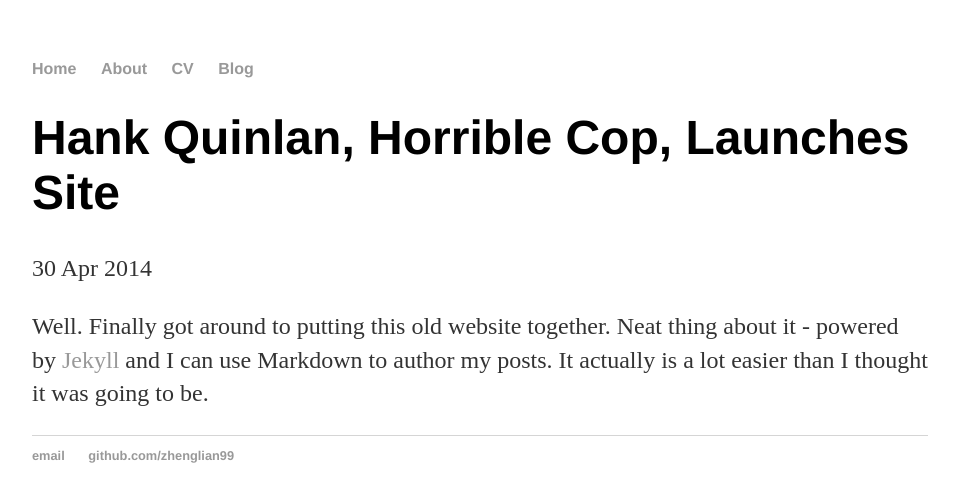
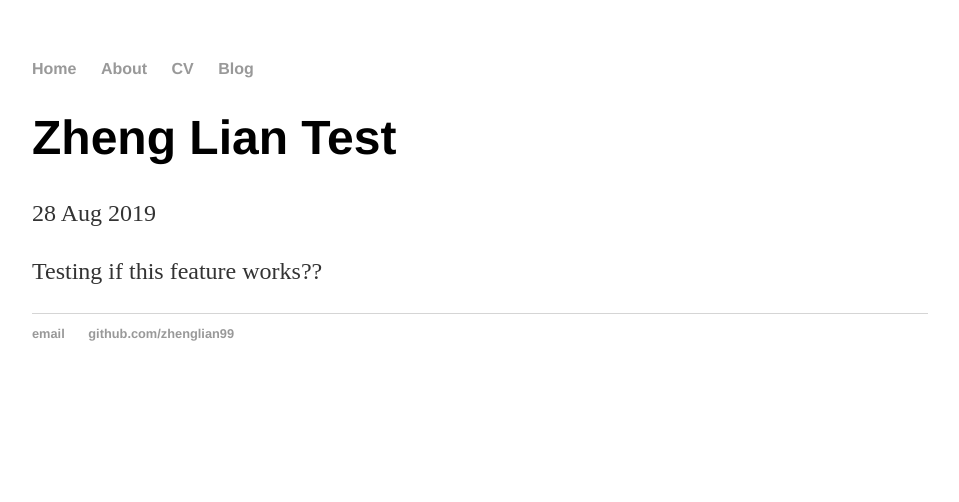
Before and after one commit to zhenglian99/zhenglian99.github.io, a Jekyll site: the page built from _posts/2014-04-30-hank-quinlan-site-launched.md, in a window 1280 px wide. Shown: the top 502 px of the page, without its empty margins (160-1119 px from the left). Built offline with Jekyll 4.4.1, drawn with Linux system fonts in a browser that asks for light colours.

Commit message:
updates
updates

```diff
--- a/_posts/2014-04-30-hank-quinlan-site-launched.md
+++ b/_posts/2014-04-30-hank-quinlan-site-launched.md
@@ -1,7 +1,7 @@
 ---
 layout: post
-title: "Hank Quinlan, Horrible Cop, Launches Site"
-date: 2014-04-30
+title: "Zheng Lian Test"
+date: 2019-08-28
 ---
 
-Well. Finally got around to putting this old website together. Neat thing about it - powered by [Jekyll](http://jekyllrb.com) and I can use Markdown to author my posts. It actually is a lot easier than I thought it was going to be.
+Testing if this feature works??
--- a/about/index.html
+++ b/about/index.html
@@ -5,7 +5,7 @@
 
 		<div class="about">
 			<h1>About</h1>
-			<p>My name is Zheng Lian, more info will come later</p>
+			<p>My name is Zheng Lian, more info will come later :)</p>
 
 			<ul class="contacts">
 				<li><a href="#">@TwitterHandle</a></li>
--- a/cv/index.html
+++ b/cv/index.html
@@ -1,6 +1,6 @@
 ---
 layout: default
-title: CV of Your Name
+title: CV of Zheng Lian
 ---
 
 	<div class="cv">
```
